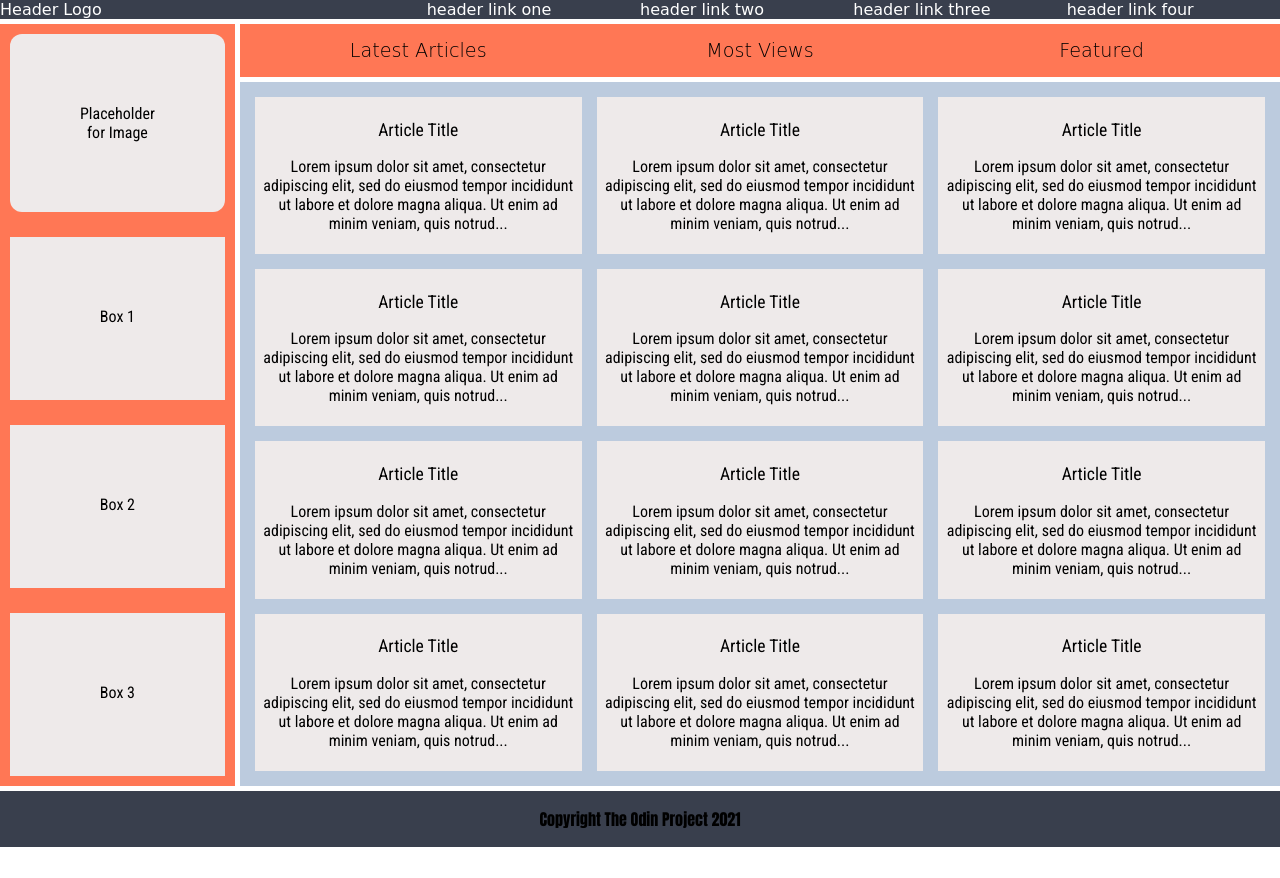
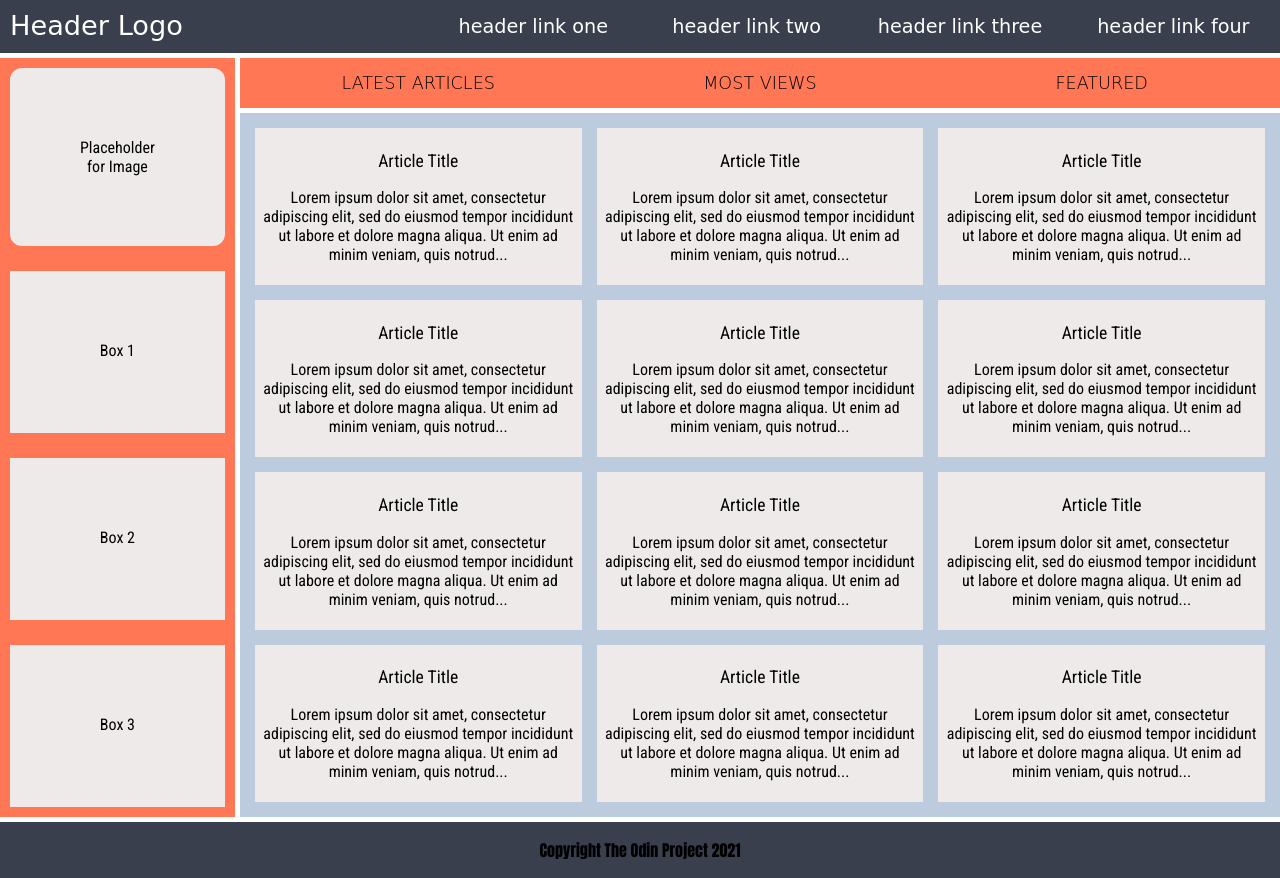
Before and after one commit to BlasioGodi/Advanced-HTML-and-CSS, a plain HTML site: page 03-grid-layout-3/index.html in a window 1280 px wide. Before the commit the page ends 847 px from the top, so only its background shows below. Drawn offline with Linux system fonts and the light colour scheme; a web font is replaced by a local one.

Commit message:
Updated style information

```diff
--- a/03-grid-layout-3/index.html
+++ b/03-grid-layout-3/index.html
@@ -18,11 +18,11 @@
 <body>
   <div class="container">
     <div class="header">
-      <div>Header Logo</div>
-      <div>header link one</div>
-      <div>header link two</div>
-      <div>header link three</div>
-      <div>header link four</div>
+      <div class="header-logo">Header Logo</div>
+      <div class="header-content">header link one</div>
+      <div class="header-content">header link two</div>
+      <div class="header-content">header link three</div>
+      <div class="header-content">header link four</div>
     </div>
     <div class="sidebar">
       <div class="sidebar-con place-holder">Placeholder for Image</div>
--- a/03-grid-layout-3/style.css
+++ b/03-grid-layout-3/style.css
@@ -36,6 +36,20 @@ body {
   color: white;
 }
 
+.header-logo {
+  font-size: 1.7rem;
+  padding: 10px;
+  margin: 0%;
+  text-align: left;
+}
+
+.header-content {
+  font-size: 1.2rem;
+  padding: 15px;
+  margin: 0%;
+  text-align: center;
+}
+
 .sidebar {
   grid-row: 2 / 4;
   display: grid;
@@ -71,8 +85,9 @@ body {
 
 .nav-con {
   font-family: var(--header-text);
-  font-size: 1.2rem;
+  font-size: 1.1rem;
   font-weight: 300;
+  text-transform: uppercase;
   text-align: center;
   align-items: center;
 }
```
